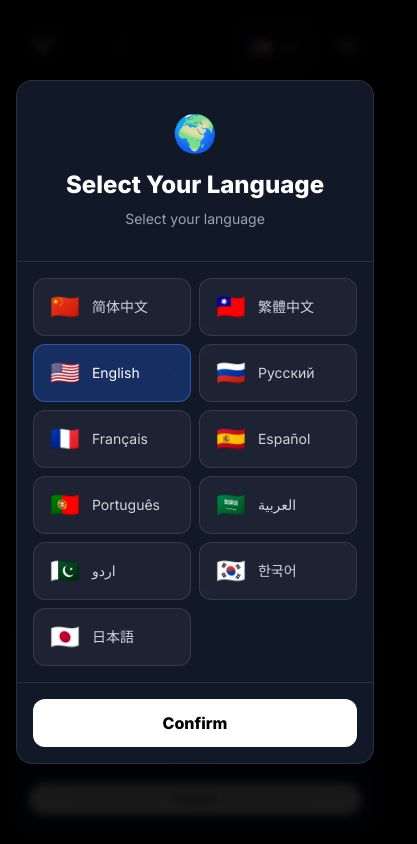
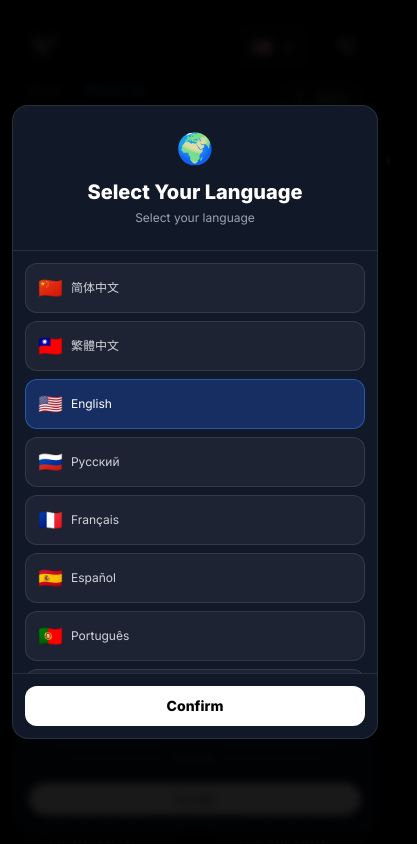
Before and after one commit to VerspotTechnology/verspot-digital-tech, a React (Vite) app: page /#/ in a window 390 px wide. Before the commit this address led to /#/. Shown: the top 844 px of the page, 417 px wide, since content can reach past the window. Built offline with nearby package versions, Linux system fonts and the light colour scheme.

Commit message:
优化语言选择器移动端显示，修复内容溢出问题

```diff
--- a/components/LanguageSelector.tsx
+++ b/components/LanguageSelector.tsx
@@ -68,30 +68,30 @@ const LanguageSelector: React.FC = () => {
   if (!showSelector) return null;
 
   return (
-    <div className="fixed inset-0 z-[100] flex items-center justify-center bg-black/90 backdrop-blur-sm">
-      <div className="relative w-full max-w-md mx-4 bg-gray-900 rounded-2xl border border-white/10 shadow-2xl overflow-hidden">
-        <div className={`p-8 text-center border-b border-white/10 transition-all duration-500 ${isVisible ? 'opacity-100 translate-y-0' : 'opacity-0 -translate-y-4'}`}>
-          <div className="text-4xl mb-4">🌍</div>
-          <h2 className="text-2xl font-bold text-white mb-2">{localizedText.title}</h2>
-          <p className="text-gray-400 text-sm">{localizedText.subtitle}</p>
+    <div className="fixed inset-0 z-[100] flex items-center justify-center bg-black/90 backdrop-blur-sm p-3 sm:p-4">
+      <div className="relative w-full max-w-sm sm:max-w-md bg-gray-900 rounded-2xl border border-white/10 shadow-2xl overflow-hidden">
+        <div className={`p-6 sm:p-8 text-center border-b border-white/10 transition-all duration-500 ${isVisible ? 'opacity-100 translate-y-0' : 'opacity-0 -translate-y-4'}`}>
+          <div className="text-3xl sm:text-4xl mb-3 sm:mb-4">🌍</div>
+          <h2 className="text-xl sm:text-2xl font-bold text-white mb-1 sm:mb-2">{localizedText.title}</h2>
+          <p className="text-gray-400 text-xs sm:text-sm">{localizedText.subtitle}</p>
         </div>
 
-        <div className={`p-4 max-h-[60vh] overflow-y-auto transition-all duration-500 ${isVisible ? 'opacity-100' : 'opacity-0'}`}>
-          <div className="grid grid-cols-2 gap-2">
+        <div className={`p-3 sm:p-4 max-h-[50vh] sm:max-h-[60vh] overflow-y-auto transition-all duration-500 ${isVisible ? 'opacity-100' : 'opacity-0'}`}>
+          <div className="grid grid-cols-1 sm:grid-cols-2 gap-2">
             {languages.map((lang) => (
               <button
                 key={lang.code}
                 onClick={() => handleSelectLanguage(lang.code as Language)}
-                className={`flex items-center gap-3 px-4 py-3 rounded-xl transition-all ${
+                className={`flex items-center gap-2 sm:gap-3 px-3 sm:px-4 py-2.5 sm:py-3 rounded-xl transition-all ${
                   language === lang.code
                     ? 'bg-blue-600/30 border border-blue-500/50 text-white'
                     : 'bg-white/5 border border-white/10 text-gray-300 hover:bg-white/10 hover:border-white/20'
                 }`}
               >
-                <span className="text-2xl">{lang.flag}</span>
-                <span className="text-sm font-medium">{lang.name}</span>
+                <span className="text-xl sm:text-2xl flex-shrink-0">{lang.flag}</span>
+                <span className="text-xs sm:text-sm font-medium flex-1 text-left truncate">{lang.name}</span>
                 {language === lang.code && (
-                  <svg className="w-4 h-4 ml-auto text-blue-400 animate-pulse" fill="currentColor" viewBox="0 0 24 24">
+                  <svg className="w-3 h-3 sm:w-4 sm:h-4 flex-shrink-0 text-blue-400 animate-pulse" fill="currentColor" viewBox="0 0 24 24">
                     <path fillRule="evenodd" d="M16.707 5.293a1 1 0 01-1.414 0l-4.243a8 8 0 1111.314 0z" />
                   </svg>
                 )}
@@ -100,10 +100,10 @@ const LanguageSelector: React.FC = () => {
           </div>
         </div>
 
-        <div className={`p-4 border-t border-white/10 transition-all duration-500 ${isVisible ? 'opacity-100' : 'opacity-0'}`}>
+        <div className={`p-3 sm:p-4 border-t border-white/10 transition-all duration-500 ${isVisible ? 'opacity-100' : 'opacity-0'}`}>
           <button
             onClick={handleConfirm}
-            className={`w-full py-3 font-bold rounded-xl transition-all ${
+            className={`w-full py-2.5 sm:py-3 text-sm sm:text-base font-bold rounded-xl transition-all ${
               selectedLang
                 ? 'bg-white text-black hover:bg-gray-200'
                 : 'bg-gray-700 text-gray-400 cursor-not-allowed'
@@ -111,7 +111,7 @@ const LanguageSelector: React.FC = () => {
           >
             {isClosing ? (
               <span className="flex items-center justify-center gap-2">
-                <svg className="animate-spin h-5 w-5" viewBox="0 0 24 24">
+                <svg className="animate-spin h-4 w-4 sm:h-5 sm:w-5" viewBox="0 0 24 24">
                   <circle className="opacity-25" cx="12" cy="12" r="10" stroke="currentColor" strokeWidth="4" fill="none" />
                   <path className="opacity-75" fill="currentColor" d="M4 12a8 8 0 018-8V0C5.373 0 0 5.373 0 12h4zm2 5.291A7.962 7.962 0 014 12H0c0 3.042 1.135 5.824 3 7.938l3-2.647z" />
                 </svg>
```
